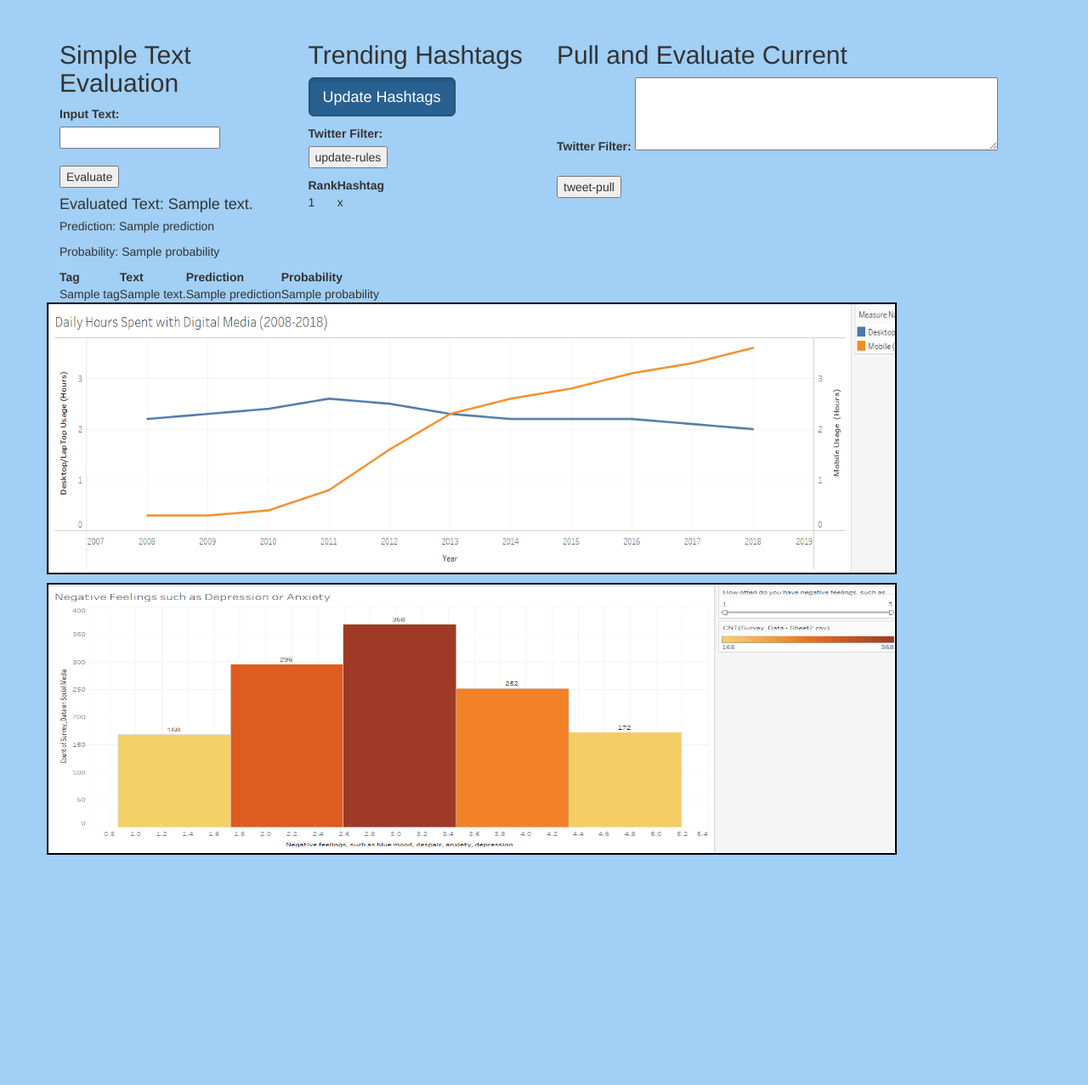
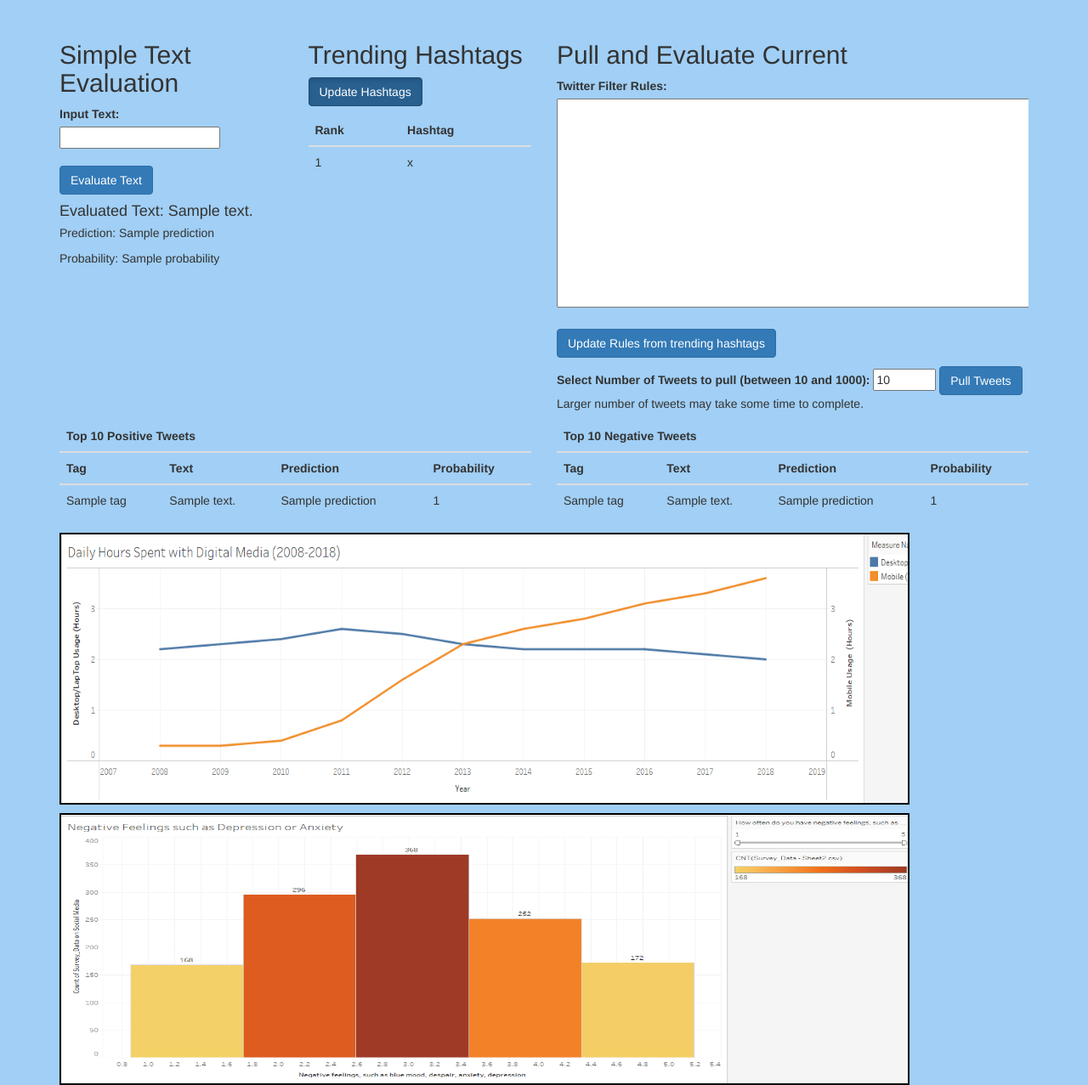
Before and after one commit to Arrosa123/Text_Sentiment_Analysis, a Flask app: template templates/index.html in a window 1280 px wide. Shown: the part 270-1547 px from the top of the page at 85% size. Before the commit the page ends 1276 px from the top, so only its background shows below. Run offline with Flask 2, Linux system fonts and the light colour scheme; the template is opened without the code that fills it: most values are stand-ins (such as "Sample title", 1, 10 or a date in 2020); some libraries are stand-ins or nearby versions.

Commit message:
added top 10 and bottom 10 tables.

```diff
--- a/app.py
+++ b/app.py
@@ -9,11 +9,6 @@ app = Flask(__name__)
 
 # Ensure templates are auto-reloaded
 app.config["TEMPLATES_AUTO_RELOAD"] = True
-
-default_rules = '{"rules" : [{"value": "dog has:images", "tag": "dog pictures"},{"value": "cat has:images -grumpy", "tag": "cat pictures"}]}'
-
-#Add empty hashtag_data to the session
-
 
 ## Define our routes
 @app.route("/", methods=["GET", "POST"])
@@ -33,18 +28,28 @@ def index():
         session['rules'] = '{"rules" : [{"value": "dog has:images", "tag": "dog pictures"},{"value": "cat has:images -grumpy", "tag": "cat pictures"}]}'
     rules = session.get('rules')
 
-    #print(session.get('hashtag_data'))
+    # Initialize variables that will be assigned later based on user requests
     eval_list = []
     eval = {}
+    top_10 = []
+    bottom_10 = []
+
+    # if the submit button for evaluate is pressed
     if 'evaluate' in request.form:
         text = request.form.get("text-input")
         eval = ml.eval_text_single(text)
         print (eval)
 
+    # If the submit button for processing the twitter API feed
     if 'tweet-pull' in request.form:
         #pull the rules from the textarea input box
         rules = request.form.get("twitter-rules")
-        print('rules: type: ' + rules)
+
+        #pull the number of Tweets to request from the Twitter API
+        countOfTweets = request.form.get("quantity")
+        print(f'Count of Tweets: {str(countOfTweets)}')
+        if countOfTweets is None:
+            countOfTweets = 10
 
         #Perform the steps needed to receive the twitter stream
 
@@ -59,20 +64,22 @@ def index():
         set = tas.set_rules(rules["rules"])
 
         #Start the twitter stream with the requested rule set
-        tweet_list = tas.get_stream(set)
+        tweet_list = tas.get_stream(countOfTweets)
 
         #Send the collected twitter feed to the machine learning model
-        eval_list = ml.eval_text_list(tweet_list)
+        eval_list, top_10, bottom_10 = ml.eval_text_list(tweet_list)
 
         #print the returned eval_list
         print(eval_list)
 
+    # If the button to update the rules based on the trending hashtags is pressed
     if 'update-rules' in request.form:
         new_rules = tas.create_rules(hashtag_data)
         session['rules'] = new_rules
 
-    return render_template("index.html", eval=eval, eval_list = eval_list, hashtag_data = hashtag_data)
+    return render_template("index.html", eval=eval, eval_list = eval_list, hashtag_data = hashtag_data, top_10 = top_10, bottom_10 = bottom_10)
 
+# The scrape route performs a lookup on a website for the current trending Twitter hashtags and returns them for our use.
 @app.route("/scrape")
 def scrape():
    hashtag_data = scraping.scrape_all()
--- a/templates/index.html
+++ b/templates/index.html
@@ -18,8 +18,6 @@
         <h2>by Ilan Prudhomme, Nayan Barhate, Arrosa Qayyum and Kiran Dave</h2>
       </div>
 
-
-      <!-- Add section for Eval Response -->
       <div class="row" id="text-eval">
         <div class="col-md-3">
           <div class="media">
@@ -28,7 +26,7 @@
               <form action="/" method="post">
                   <label for="text-input">Input Text:</label>
                   <input type="text" id="text-input" name="text-input"><br><br>
-                  <p><input type="submit" name="evaluate" value="Evaluate"></p>
+                  <p><input type="submit" name="evaluate" value="Evaluate Text" class="btn btn-primary"></p>
               </form>
               <h4 class="media-heading">Evaluated Text: {{ eval.text }}</h4>
               <p>Prediction:  {{ eval.prediction }}</p>
@@ -40,22 +38,23 @@
           <div class="hashtags">
             <div class="hashtags-body">
               <h2>Trending Hashtags</h2>
-              <p><a class="btn btn-primary btn-lg active" href="/scrape" role="button">Update Hashtags</a></p>
-              <form action="/" method="post">
-                <label for="update-rules">Twitter Filter:</label>
-                <p><input type="submit" name="update-rules" value="update-rules"></p>
-            </form>
-              <table>
+              <p><a class="btn btn-primary active" href="/scrape" role="button">Update Hashtags</a></p>
+
+              <table  class="table">
+                <thead>
                   <tr>
-                  <th>Rank </th>
-                  <th>Hashtag</th>
+                    <th scope="col">Rank </th>
+                    <th scope="col">Hashtag</th>
                   </tr>
+                </thead>
+                <tbody>
                   {% for tw_trend in hashtag_data.tw_trends %}
                   <tr>
                     <td>{{tw_trend.rank}}</td>
                     <td>{{tw_trend.hashtag}}</td>
                   </tr>
                   {% endfor %}
+                </tbody>
               </table>
             </div>
 
@@ -67,55 +66,94 @@
             <div class="media-body">
               <h2>Pull and Evaluate Current</h2>
               <form action="/" method="post">
-                  <label for="text-area">Twitter Filter:</label>
-                  <textarea id="twitter-rules" name="twitter-rules" rows="4" cols="50">{{session['rules']}}</textarea><br><br>
-                  <p><input type="submit" name="tweet-pull" value="tweet-pull"></p>
+                  <label for="text-area">Twitter Filter Rules:</label>
+                  <textarea id="twitter-rules" name="twitter-rules" rows="12" cols="70">{{session['rules']}}</textarea><br><br>
+                  <p><input type="submit" name="update-rules" value="Update Rules from trending hashtags" class="btn btn-primary"></p>
+                  <label for="quantity">Select Number of Tweets to pull (between 10 and 1000):</label>
+                  <input type="number" id="quantity" name="quantity" value=10 min=10 max=1000>
+                  <input type="submit" name="tweet-pull" value="Pull Tweets" class="btn btn-primary">
+                  <p>Larger number of tweets may take some time to complete.</p>
+
               </form>
-
             </div>
-
           </div>
-
         </div>
-        <br>
-        <br>
-        <div class="col-md-12">
+        <span></span>
+      </div>
+      <div class="row" id="top-10">
+        <div class="col-md-6">
           <div class="media">
             <div class="media-body">
-              <table>
+
+              <table  class="table">
+                <thead>
                   <tr>
-                  <th>Tag</th>
-                  <th>Text </th>
-                  <th>Prediction</th>
-                  <th>Probability</th>
+                    <th colspan="4">Top 10 Positive Tweets</th>
                   </tr>
-                {% for evaluated in eval_list %}
+                  <tr>
+                    <th scope="col">Tag</th>
+                    <th scope="col">Text </th>
+                    <th scope="col">Prediction</th>
+                    <th scope="col">Probability</th>
+                  </tr>
+                </thead>
+                <tbody>
+                  {% for evaluated in top_10 %}
                   <tr>
                     <td>{{evaluated.tag}}</td>
                     <td>{{evaluated.text}}</td>
                     <td>{{evaluated.prediction}}</td>
-                  <td>{{evaluated.probability}}</td>
+                    <td>{{evaluated.percent}}</td>
                   </tr>
                   {% endfor %}
+                </tbody>
               </table>
             </div>
           </div>
         </div>
+        <div class="col-md-6">
+        <div class="media">
+          <div class="media-body">
 
+            <table  class="table">
+              <thead>
+                <tr>
+                  <th colspan="4">Top 10 Negative Tweets</th>
+                </tr>
+                <tr>
+                  <th scope="col">Tag</th>
+                  <th scope="col">Text </th>
+                  <th scope="col">Prediction</th>
+                  <th scope="col">Probability</th>
+                </tr>
+              </thead>
+              <tbody>
+                {% for evaluated in bottom_10 %}
+                <tr>
+                  <td>{{evaluated.tag}}</td>
+                  <td>{{evaluated.text}}</td>
+                  <td>{{evaluated.prediction}}</td>
+                  <td>{{evaluated.percent}}</td>
+                </tr>
+                {% endfor %}
+              </tbody>
+            </table>
+          </div>
+        </div>
+        </div>
+      </div>
 
-      <div class="row" style="padding-bottom: 10px;">
+      <div class="row" style="padding-bottom: 10px;" id="graphs-images">
         <div class="col-md-12">
             <img src="..\static\images\daily_hour_chart (1).png" alt="" width="1000px" height="320" style="border:2px solid black">
         </div>
+      </div>
 
-
-    </div>
       <div class="row">
           <div class="col-md-12">
               <img src="..\static\images\Feelings level.png" alt="" width="1000px" height="320" style="border:2px solid black">
           </div>
       </div>
-
     </div>
   </body>
 </html>
```
Also changed, not shown: Machine_Learning_spark.py (+13 -3 lines), index2.html (deleted, +0 -20 lines), twitter_api_stream.py (+10 -3 lines), 1 other file. Lines whose indentation alone changed are shown as unchanged.
